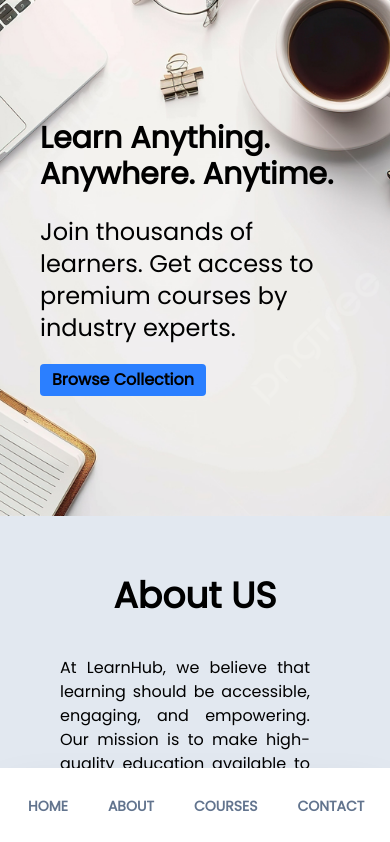
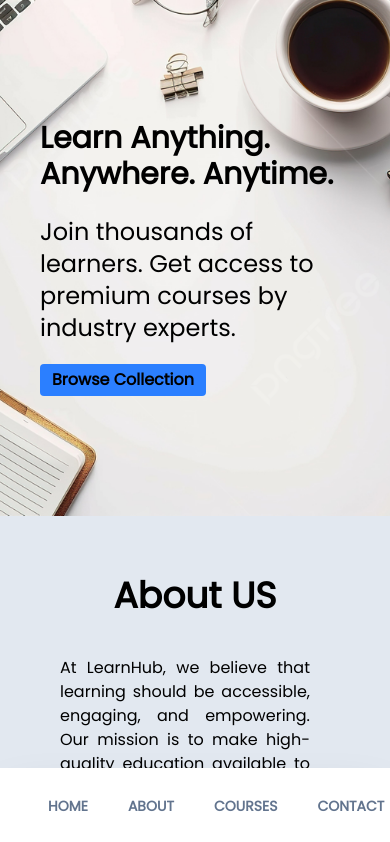
Before and after one commit to Rishi2057/react-course-selling-app, a React (Vite) app: page / in a window 390 px wide. Shown: the top 842 px of the page. Built offline with nearby package versions, Linux system fonts and the light colour scheme.

Commit message:
Update MobileNave.jsx

```diff
--- a/src/components/MobileNave.jsx
+++ b/src/components/MobileNave.jsx
@@ -8,7 +8,7 @@
              <section className="flex w-full md:hidden fixed z-50 bottom-0 min-h-auto justify-between  bg-white shadow-2xl">
 
 
-                <div className="w-full">
+                <div className="ps-5 w-full">
                   <ul className="flex justify-evenly items-center gap-10 text-slate-500 hover:text-slate-900 p-7 me-20">
                     <a href="#home"><li className="text-sm md:text-slate-500 hover:text-slate-900 md:text-xl font-extrabold">HOME</li></a>
                     <a href="#about"><li className="text-sm md:text-slate-500 hover:text-slate-900 md:text-xl font-extrabold">ABOUT</li></a>
```
